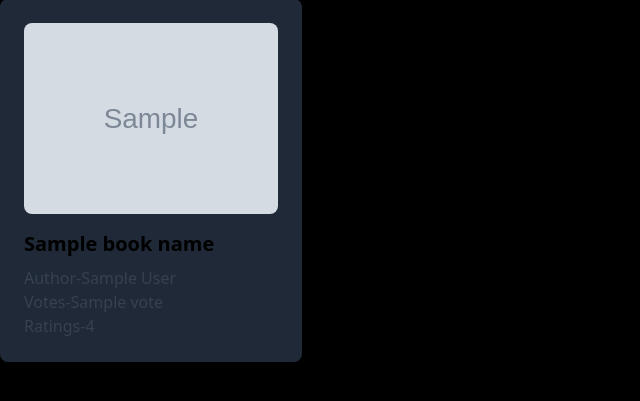
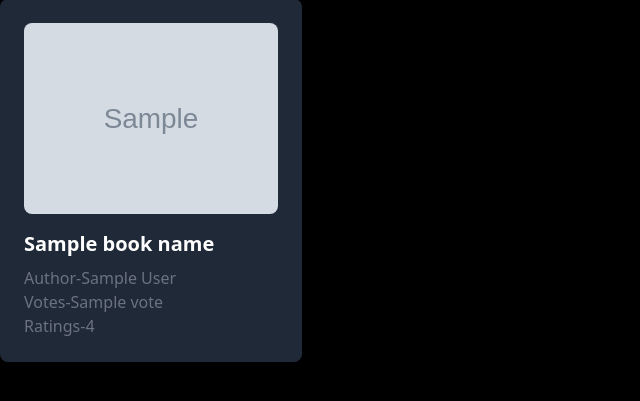
Before and after one commit to astrospkc/Pick-book, a Flask app: template BookRecommendationSystem/templates/index.html in a window 1280 px wide. Shown: the part 117-518 px from the top of the page, without its empty margins (0-640 px from the left). Run offline with Flask 3, Linux system fonts and the light colour scheme; the template is opened without the code that fills it: most values are stand-ins (such as "Sample title", 1, 10 or a date in 2020); grey boxes marked "Sample" are stand-in pictures; parts of the project's set-up code (start-up, migrations or seed data) failed here and were passed over.

Commit message:
addded additional

```diff
--- a/BookRecommendationSystem/templates/index.html
+++ b/BookRecommendationSystem/templates/index.html
@@ -31,10 +31,10 @@
         <div class="bg-gray-800 shadow-md rounded-lg p-6">
 
              <img src='{{image[i]}}' alt="Book 1" class="w-full mb-4 rounded-lg">
-            <h2 class="text-xl font-semibold mb-2">{{book_name[i]}}</h2>
-            <p class="text-gray-700">Author-{{author[i]}}</p>
-            <p class="text-gray-700">Votes-{{votes[i]}}</p>
-            <p class="text-gray-700">Ratings-{{ratings[i]}}</p>
+            <h2 class="text-xl text-white font-semibold mb-2">{{book_name[i]}}</h2>
+            <p class="text-gray-500">Author-{{author[i]}}</p>
+            <p class="text-gray-500">Votes-{{votes[i]}}</p>
+            <p class="text-gray-500">Ratings-{{ratings[i]}}</p>
 
         </div>
         {% endfor %}
```
Also changed, not shown: BookRecommendationSystem/templates/recommendation.html (+5 -6 lines), 3 other files.
